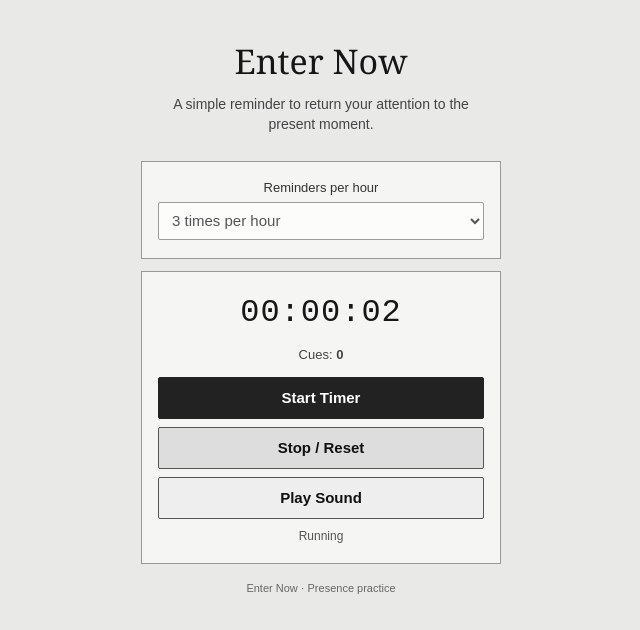
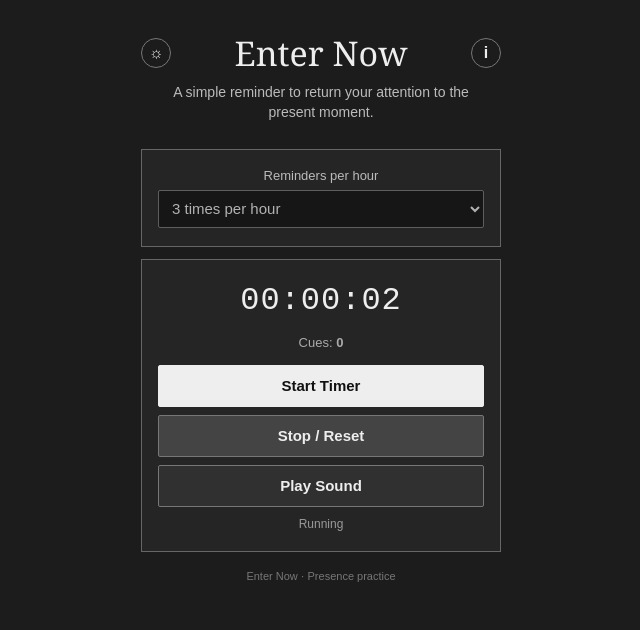
Before and after one commit to Hawker917/Enter-Now, a plain HTML site: page index.html in a window 1280 px wide. Both pictures are taken after a click on the button "Start Timer". Shown: the whole page, without its empty margins (319-959 px from the left). Drawn offline with Linux system fonts and the light colour scheme.

Commit message:
Add dark mode and compact About button

```diff
--- a/index.html
+++ b/index.html
@@ -3,140 +3,77 @@
 <head>
 <meta charset="utf-8">
 <meta name="viewport" content="width=device-width,initial-scale=1,viewport-fit=cover,user-scalable=no">
-<meta name="theme-color" content="#e9e9e7">
+<meta name="theme-color" content="#1c1c1c">
 <meta name="apple-mobile-web-app-capable" content="yes">
 <meta name="apple-mobile-web-app-title" content="Enter Now">
 <link rel="manifest" href="./manifest.json">
 <title>Enter Now</title>
 <style>
 *{box-sizing:border-box}
-html,body{margin:0;min-height:100%;background:#e9e9e7;color:#161616;font-family:Arial,Helvetica,sans-serif}
+html,body{margin:0;min-height:100%;background:#1c1c1c;color:#eee;font-family:Arial,Helvetica,sans-serif;transition:.2s}
 body{display:flex;justify-content:center;touch-action:pan-y}
-main{width:min(360px,calc(100% - 28px));margin:38px auto 30px;text-align:center}
-h1{font-family:Georgia,'Times New Roman',serif;font-size:34px;font-weight:normal;margin:0 0 10px}
-.mission{font-size:14px;line-height:1.45;margin:0 auto 26px;max-width:300px;color:#444}
-.panel{border:1px solid #999;background:#f5f5f3;padding:18px 16px;margin-bottom:12px}
-label{display:block;font-size:13px;margin-bottom:7px;color:#333}
-select{width:100%;height:38px;border:1px solid #777;background:white;color:#111;padding:0 9px;font-size:15px;border-radius:2px}
+main{width:min(360px,calc(100% - 28px));margin:30px auto;text-align:center;position:relative}
+.top{display:flex;justify-content:space-between;align-items:center;margin-bottom:6px}
+h1{font-family:Georgia,'Times New Roman',serif;font-size:34px;font-weight:normal;margin:0}
+.icon{width:30px;height:30px;border:1px solid #777;border-radius:50%;background:transparent;color:inherit;font-size:16px;font-weight:bold;cursor:pointer;padding:0}
+.mission{font-size:14px;line-height:1.45;margin:0 auto 26px;max-width:300px;color:#bbb}
+.panel{border:1px solid #666;background:#252525;padding:18px 16px;margin-bottom:12px}
+label{display:block;font-size:13px;margin-bottom:7px;color:#bbb}
+select{width:100%;height:38px;border:1px solid #777;background:#111;color:#eee;padding:0 9px;font-size:15px;border-radius:2px}
 .timer{font-family:'Courier New',monospace;font-size:32px;letter-spacing:1px;margin:4px 0 16px}
-.count{font-size:13px;margin:0 0 15px;color:#444}
-button{width:100%;height:42px;border:1px solid #555;border-radius:2px;background:#ddd;color:#111;font-size:15px;font-weight:bold;cursor:pointer}
-button:active{background:#c8c8c8}
-.start{background:#222;color:#fff;border-color:#222;margin-bottom:8px}
-.play{margin-top:8px;background:#eee}
-.status{font-size:12px;height:16px;margin-top:10px;color:#555}
-.small{font-size:11px;color:#666;margin-top:18px}
+.count{font-size:13px;margin:0 0 15px;color:#aaa}
+button.action{width:100%;height:42px;border:1px solid #777;border-radius:2px;background:#444;color:#eee;font-size:15px;font-weight:bold;cursor:pointer}
+button.action:active{background:#555}
+.start{background:#eee!important;color:#111!important;border-color:#eee!important;margin-bottom:8px}
+.play{margin-top:8px;background:#303030!important}
+.status{font-size:12px;height:16px;margin-top:10px;color:#999}
+.small{font-size:11px;color:#777;margin-top:18px}
+.modal{position:fixed;inset:0;background:rgba(0,0,0,.65);display:none;align-items:center;justify-content:center;padding:20px}
+.modal.show{display:flex}
+.about{width:min(320px,100%);background:#252525;border:1px solid #777;padding:24px 20px;text-align:center;box-shadow:0 8px 30px rgba(0,0,0,.5)}
+.about h2{font-family:Georgia,'Times New Roman',serif;font-weight:normal;font-size:28px;margin:0 0 12px}
+.about p{font-size:13px;line-height:1.5;color:#bbb;margin:8px 0}
+.close{margin-top:14px;width:100%;height:38px;border:1px solid #777;background:#444;color:#eee;cursor:pointer}
+.light{background:#e9e9e7;color:#161616}
+.light .mission{color:#444}.light .panel{background:#f5f5f3;border-color:#999}.light label{color:#333}.light select{background:white;color:#111}.light .count{color:#444}.light button.action{background:#ddd;color:#111;border-color:#555}.light .start{background:#222!important;color:#fff!important;border-color:#222!important}.light .play{background:#eee!important}.light .status{color:#555}.light .small{color:#666}.light .about{background:#f5f5f3;color:#161616}.light .about p{color:#444}.light .close{background:#ddd;color:#111;border-color:#555}
 </style>
 </head>
 <body>
-<main>
-<h1>Enter Now</h1>
+<main id="app">
+<div class="top"><button class="icon" id="theme" aria-label="Switch theme">☼</button><h1>Enter Now</h1><button class="icon" id="aboutBtn" aria-label="About">i</button></div>
 <p class="mission">A simple reminder to return your attention to the present moment.</p>
-
 <section class="panel">
 <label for="frequency">Reminders per hour</label>
-<select id="frequency">
-<option value="1">1 time per hour</option>
-<option value="2">2 times per hour</option>
-<option value="3" selected>3 times per hour</option>
-<option value="4">4 times per hour</option>
-<option value="5">5 times per hour</option>
-</select>
+<select id="frequency"><option value="1">1 time per hour</option><option value="2">2 times per hour</option><option value="3" selected>3 times per hour</option><option value="4">4 times per hour</option><option value="5">5 times per hour</option></select>
 </section>
-
 <section class="panel">
 <div class="timer" id="timer">00:00:00</div>
 <div class="count">Cues: <strong id="count">0</strong></div>
-<button class="start" id="start">Start Timer</button>
-<button id="reset">Stop / Reset</button>
-<button class="play" id="play">Play Sound</button>
+<button class="action start" id="start">Start Timer</button>
+<button class="action" id="reset">Stop / Reset</button>
+<button class="action play" id="play">Play Sound</button>
 <div class="status" id="status">Ready</div>
 </section>
-
 <div class="small">Enter Now · Presence practice</div>
 </main>
-
+<div class="modal" id="modal"><div class="about"><h2>Enter Now</h2><p>A simple reminder to return your attention to the present moment.</p><p>Version 3.0</p><button class="close" id="close">Close</button></div></div>
 <audio id="sound" preload="auto" src="./beep-boop.wav"></audio>
-
 <script>
 'use strict';
-const timer=document.getElementById('timer');
-const count=document.getElementById('count');
-const frequency=document.getElementById('frequency');
-const start=document.getElementById('start');
-const reset=document.getElementById('reset');
-const play=document.getElementById('play');
-const status=document.getElementById('status');
-const sound=document.getElementById('sound');
-
-let running=false;
-let startedAt=0;
-let timerId=null;
-let cueId=null;
-let cues=0;
-
-function format(ms){
-  const s=Math.floor(ms/1000), h=Math.floor(s/3600), m=Math.floor((s%3600)/60), sec=s%60;
-  return [h,m,sec].map(v=>String(v).padStart(2,'0')).join(':');
-}
-
-function playSound(){
-  sound.currentTime=0;
-  sound.play().catch(()=>{});
-}
-
-function scheduleCue(){
-  clearTimeout(cueId);
-  if(!running)return;
-  const perHour=Number(frequency.value);
-  const interval=3600000/perHour;
-  cueId=setTimeout(()=>{
-    if(!running)return;
-    cues++;
-    count.textContent=cues;
-    playSound();
-    scheduleCue();
-  },interval);
-}
-
-function updateTimer(){
-  if(running)timer.textContent=format(Date.now()-startedAt);
-}
-
-start.addEventListener('click',()=>{
-  if(running)return;
-  running=true;
-  startedAt=Date.now();
-  cues=0;
-  count.textContent='0';
-  timer.textContent='00:00:00';
-  status.textContent='Running';
-  start.disabled=true;
-  frequency.disabled=true;
-  playSound();
-  scheduleCue();
-  timerId=setInterval(updateTimer,250);
-});
-
-reset.addEventListener('click',()=>{
-  running=false;
-  clearInterval(timerId);
-  clearTimeout(cueId);
-  timerId=null;
-  cueId=null;
-  cues=0;
-  timer.textContent='00:00:00';
-  count.textContent='0';
-  status.textContent='Ready';
-  start.disabled=false;
-  frequency.disabled=false;
-});
-
-play.addEventListener('click',playSound);
-
-if('serviceWorker' in navigator){
-  window.addEventListener('load',()=>navigator.serviceWorker.register('./service-worker.js').catch(()=>{}));
-}
+const app=document.getElementById('app'),timer=document.getElementById('timer'),count=document.getElementById('count'),frequency=document.getElementById('frequency'),start=document.getElementById('start'),reset=document.getElementById('reset'),play=document.getElementById('play'),status=document.getElementById('status'),sound=document.getElementById('sound'),theme=document.getElementById('theme'),modal=document.getElementById('modal'),aboutBtn=document.getElementById('aboutBtn'),close=document.getElementById('close');
+let running=false,startedAt=0,timerId=null,cueId=null,cues=0;
+function format(ms){const s=Math.floor(ms/1000),h=Math.floor(s/3600),m=Math.floor((s%3600)/60),sec=s%60;return[h,m,sec].map(v=>String(v).padStart(2,'0')).join(':')}
+function playSound(){sound.currentTime=0;sound.play().catch(()=>{})}
+function scheduleCue(){clearTimeout(cueId);if(!running)return;cueId=setTimeout(()=>{if(!running)return;cues++;count.textContent=cues;playSound();scheduleCue()},3600000/Number(frequency.value))}
+function updateTimer(){if(running)timer.textContent=format(Date.now()-startedAt)}
+start.addEventListener('click',()=>{if(running)return;running=true;startedAt=Date.now();cues=0;count.textContent='0';timer.textContent='00:00:00';status.textContent='Running';start.disabled=true;frequency.disabled=true;playSound();scheduleCue();timerId=setInterval(updateTimer,250)})
+reset.addEventListener('click',()=>{running=false;clearInterval(timerId);clearTimeout(cueId);timerId=null;cueId=null;cues=0;timer.textContent='00:00:00';count.textContent='0';status.textContent='Ready';start.disabled=false;frequency.disabled=false})
+play.addEventListener('click',playSound)
+theme.addEventListener('click',()=>{const light=!app.classList.contains('light');app.classList.toggle('light',light);document.body.classList.toggle('light',light);localStorage.setItem('enterNowTheme',light?'light':'dark');document.querySelector('meta[name="theme-color"]').setAttribute('content',light?'#e9e9e7':'#1c1c1c')})
+if(localStorage.getItem('enterNowTheme')==='light'){app.classList.add('light');document.body.classList.add('light');theme.textContent='☾';document.querySelector('meta[name="theme-color"]').setAttribute('content','#e9e9e7')}
+theme.addEventListener('click',()=>{theme.textContent=app.classList.contains('light')?'☾':'☼'})
+aboutBtn.addEventListener('click',()=>modal.classList.add('show'));close.addEventListener('click',()=>modal.classList.remove('show'));modal.addEventListener('click',e=>{if(e.target===modal)modal.classList.remove('show')});
+if('serviceWorker' in navigator)window.addEventListener('load',()=>navigator.serviceWorker.register('./service-worker.js').catch(()=>{}));
 </script>
 </body>
 </html>
```
